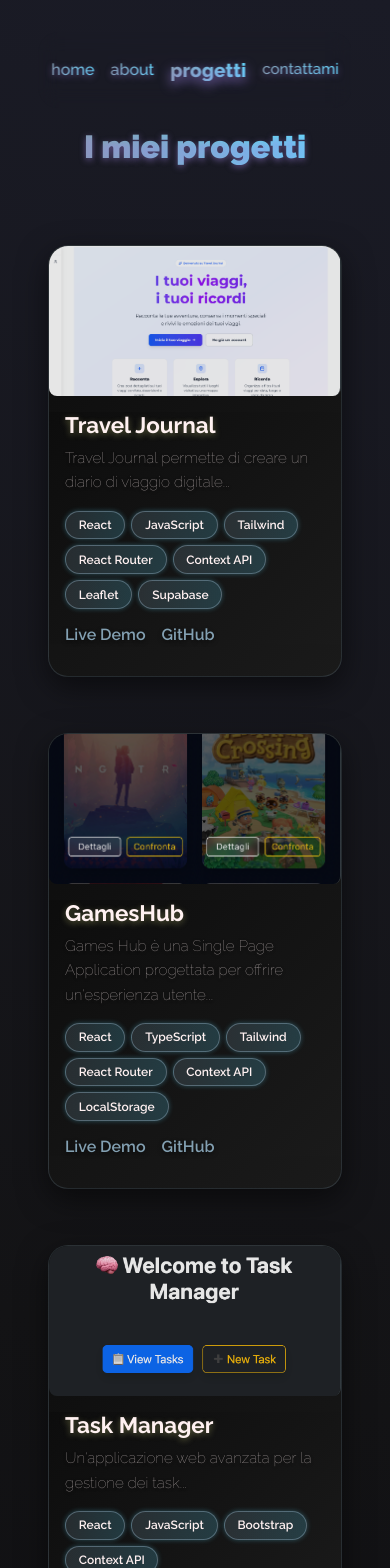
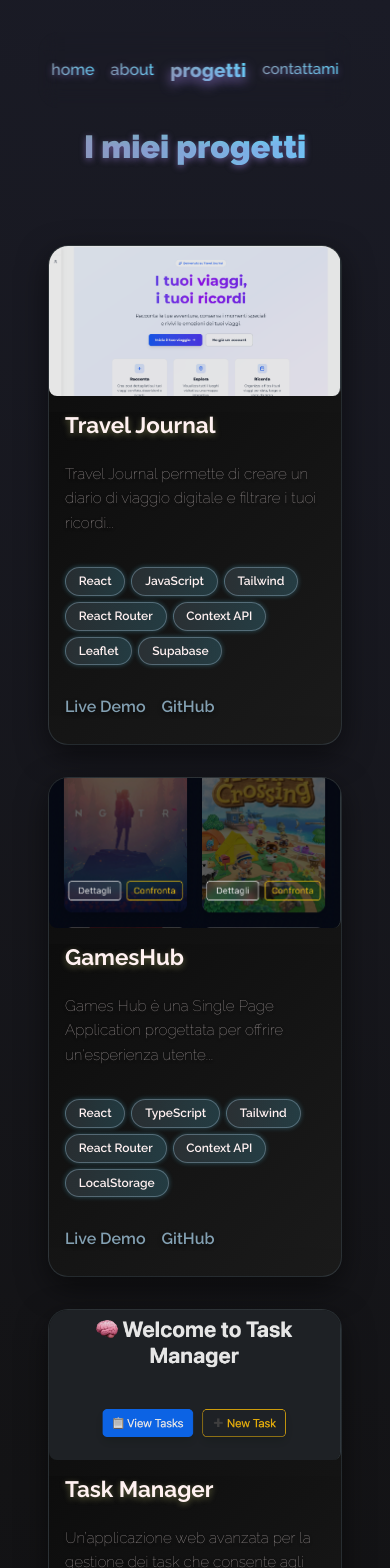
Before and after one commit to lucaconigliaro/Portfolio, a React (Vite) app: page /projects in a window 390 px wide. Shown: the top 1568 px of the page. Built offline with nearby package versions, Linux system fonts and the light colour scheme.

Commit message:
fix card

```diff
--- a/src/Pages/Work.jsx
+++ b/src/Pages/Work.jsx
@@ -5,7 +5,7 @@ export default function Work() {
     {
       title: "Travel Journal",
       description:
-        "Travel Journal permette di creare un diario di viaggio digitale...",
+        "Travel Journal permette di creare un diario di viaggio digitale e filtrare i tuoi ricordi...",
       image: "/images/travel.png",
       tags: ["React", "JavaScript", "Tailwind", "React Router", "Context API", "Leaflet", "Supabase"],
       liveDemo: "https://travel-journal-app-two.vercel.app/",
@@ -23,7 +23,7 @@ export default function Work() {
     {
       title: "Task Manager",
       description:
-        "Un'applicazione web avanzata per la gestione dei task...",
+        "Un’applicazione web avanzata per la gestione dei task che consente agli utenti di creare, modificare, organizzare ed eliminare task e funzionalità avanzate.",
       image: "/images/task.png",
       tags: ["React", "JavaScript", "Bootstrap", "Context API"],
       github: "https://github.com/lucaconigliaro/TaskManager",
@@ -31,7 +31,7 @@ export default function Work() {
     {
       title: "Quick Notes",
       description:
-        "Quick Notes è una semplice applicazione web per prendere appunti veloci...",
+        "Una semplice applicazione web per prendere appunti veloci. L’app permette di aggiungere, modificare ed eliminare note, con salvataggio locale tramite localStorage e supporto a tema chiaro/scuro.",
       image: "/images/quicknotes.jpg",
       tags: ["HTML5", "JavaScript", "CSS3"],
       liveDemo: "https://quick-notes-nine.vercel.app/",
@@ -40,7 +40,7 @@ export default function Work() {
     {
       title: "Retro Memory",
       description:
-        "Una semplice implementazione del classico gioco Memory...",
+        "Il classico Memory dove l’obiettivo del gioco è mettere alla prova la memoria visiva del giocatore, abbinando tutte le coppie di carte identiche nel minor numero di errori possibile.",
       image: "/images/retro.jpg",
       tags: ["HTML5", "JavaScript", "CSS3"],
       liveDemo: "https://retro-memory.vercel.app/",
--- a/src/index.css
+++ b/src/index.css
@@ -611,6 +611,7 @@ footer .footer-down {
   align-items: stretch;
   max-width: 700px;
   width: 100%;
+  height: 220px;
   min-height: 300px;
   border-radius: 20px;
   overflow: hidden;
@@ -1051,6 +1052,7 @@ form button:hover {
   .project-card {
     flex-direction: column;
     width: 400px;
+    min-height: fit-content;
   }
 
   .project-image {
@@ -1185,6 +1187,8 @@ form button:hover {
   .project-card {
     flex-direction: column;
     gap: 1rem;
+    min-height: 500px;
+    margin: 0%;
   }
 
   .project-image {
@@ -1199,7 +1203,8 @@ form button:hover {
   .project-info {
     width: 100%;
     padding: 0 1rem;
-    margin-bottom: 2rem;
+    gap: 1rem;
+    min-height: 0px;
   }
 
   .contact {
```
